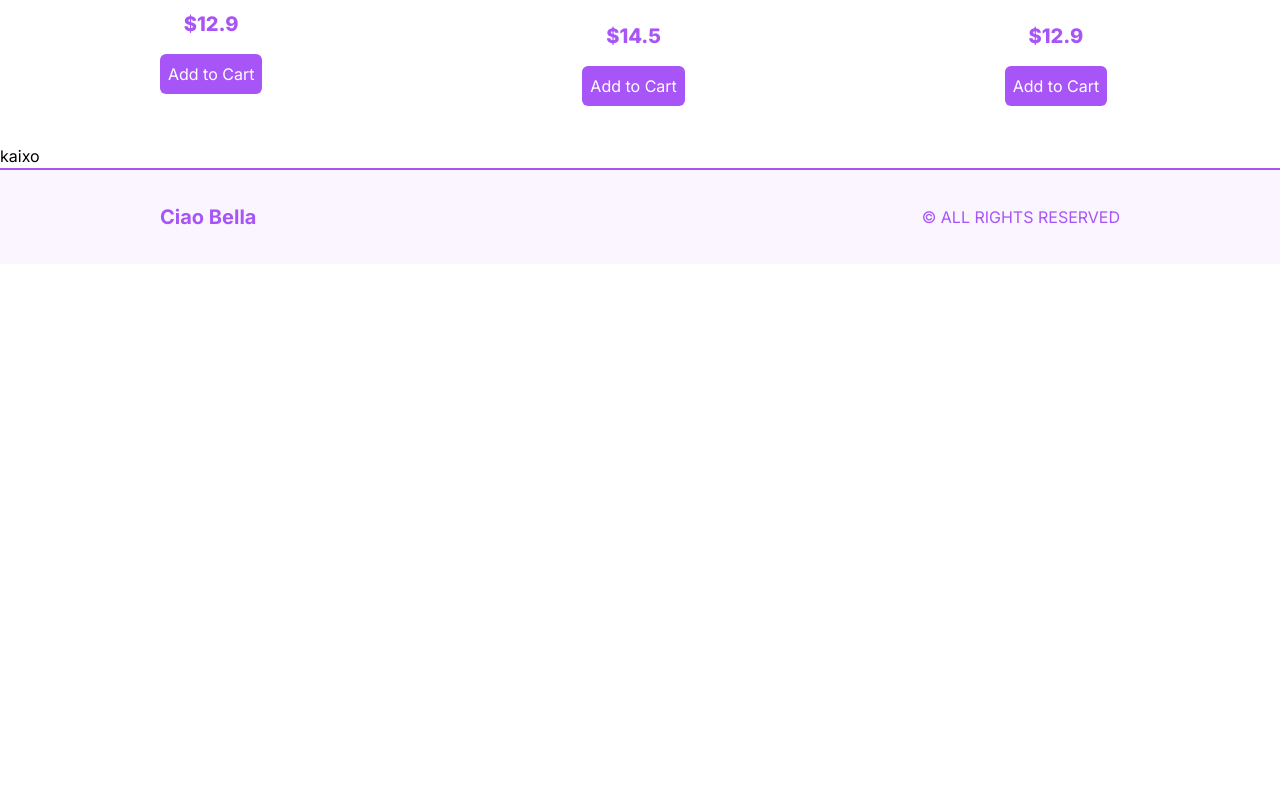
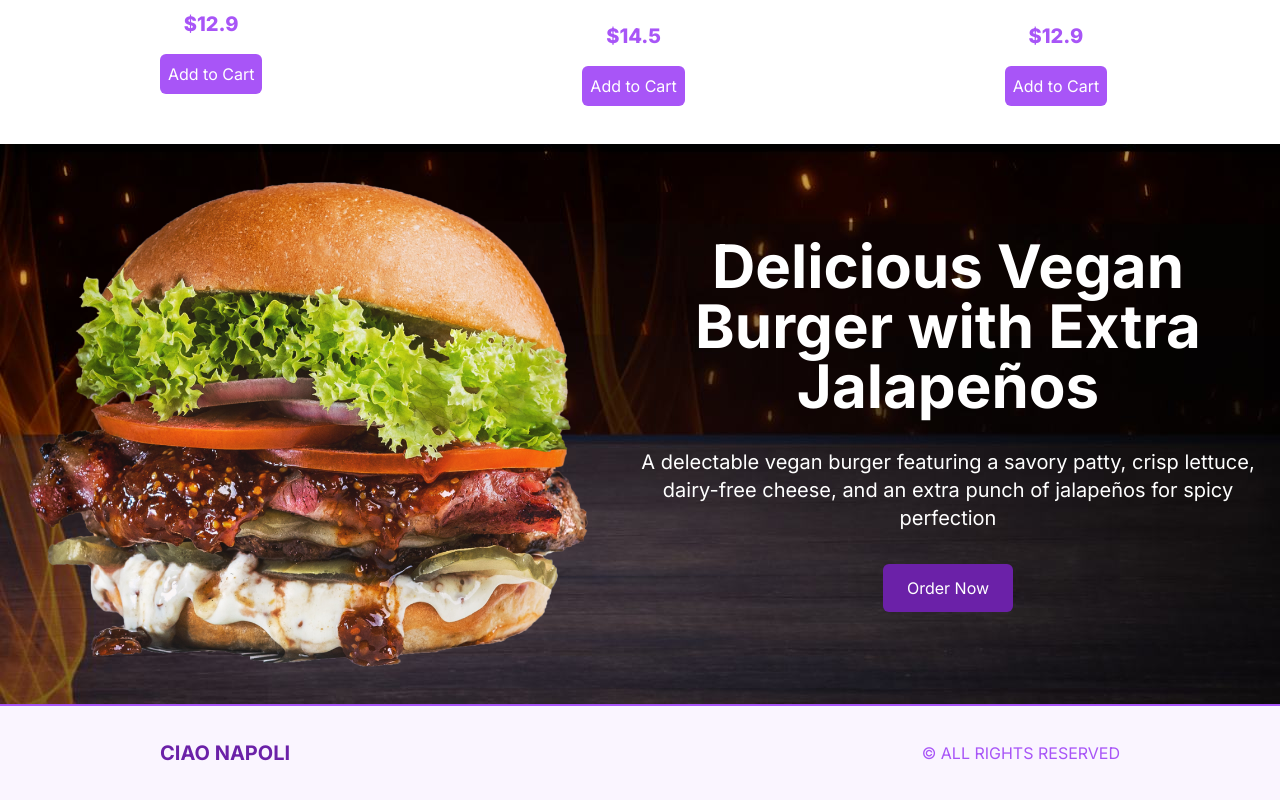
Before and after one commit to IgorLuzarraga/restaurant-ui, a Next.js app: page / in a window 1280 px wide. Shown: the part 1360-2160 px from the top of the page. Before the commit the page ends 1624 px from the top, so only its background shows below. Built offline with nearby package versions, Linux system fonts and the light colour scheme.

Commit message:
changes in Offer.tsx

```diff
--- a/src/components/Footer.tsx
+++ b/src/components/Footer.tsx
@@ -3,8 +3,8 @@ import Link from "next/link"
 const Footer = () => {
     return (
         <div className="h-12 md:h-24 p-4 lg:px-20 xl:px-40 flex justify-between items-center
-                     bg-purple-50 text-purple-500 border-t-2 border-purple-500">
-            <Link href="/" className="font-bold text-xl">Ciao Bella</Link>
+                     bg-purple-50 text-purple-500 border-t-2 border-purple-500 uppercase">
+            <Link href="/" className="font-bold text-xl text-purple-800">Ciao Napoli</Link>
             <p>© ALL RIGHTS RESERVED</p>
         </div>
     )
--- a/src/components/Navbar.tsx
+++ b/src/components/Navbar.tsx
@@ -17,7 +17,7 @@ const Navbar = (props: Props) => {
                 <Link
                     href="/"
                 >
-                    Ciao Bella
+                    Ciao Napoli
                 </Link>
             </div>
 
--- a/src/components/Offer.tsx
+++ b/src/components/Offer.tsx
@@ -2,7 +2,28 @@ import Image from "next/image"
 
 const Offer = () => {
     return (
-        <div>kaixo</div>
+        <div className="bg-black h-screen flex flex-col md:flex-row
+        md:justify-between md:bg-[url('/offerBg_fliped.jpg')] md:h-[70vh]">
+
+            {/* IMAGE CONTAINER */}
+            <div className="flex-1 w-full relative md:h-full">
+                <Image src="/temporary/p2.png" alt="Offer product" fill
+                    className="object-contain" />
+            </div>
+
+            {/* TEXT CONTAINER */}
+            <div className="flex-1 flex flex-col justify-center
+            items-center text-center gap-8 p-6">
+                <h1 className="text-white text-5xl font-bold xl:text-6xl">
+                    Delicious Vegan Burger with Extra Jalapeños
+                </h1>
+                <p className="text-white xl:text-xl">
+                    A delectable vegan burger featuring a savory patty, crisp lettuce, dairy-free cheese, and an extra punch of jalapeños for spicy perfection
+                </p>
+
+                <button className="bg-purple-800 rounded-md py-3 px-6 text-white">Order Now</button>
+            </div>
+        </div>
     )
 }
 
```
Also changed, not shown: public/offerBg_fliped.jpg (added).
